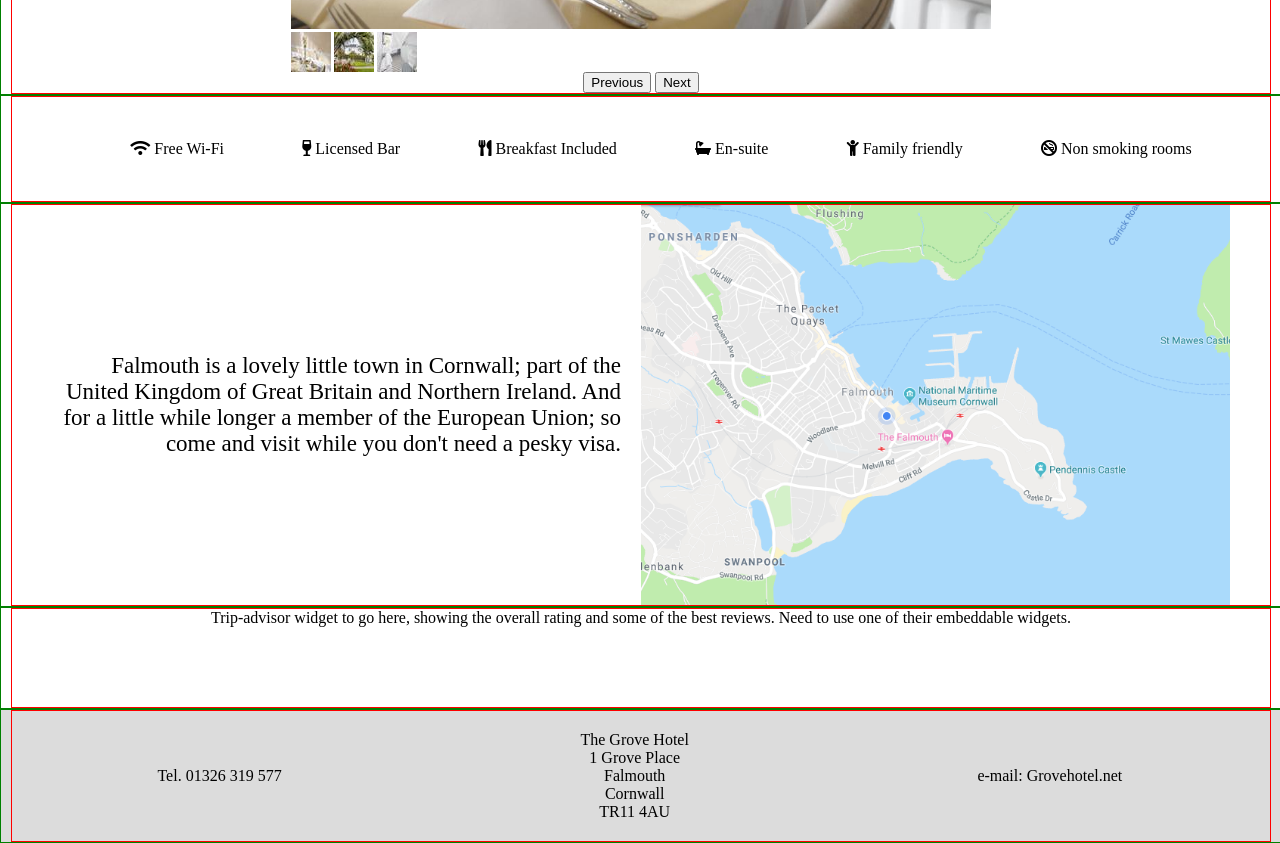
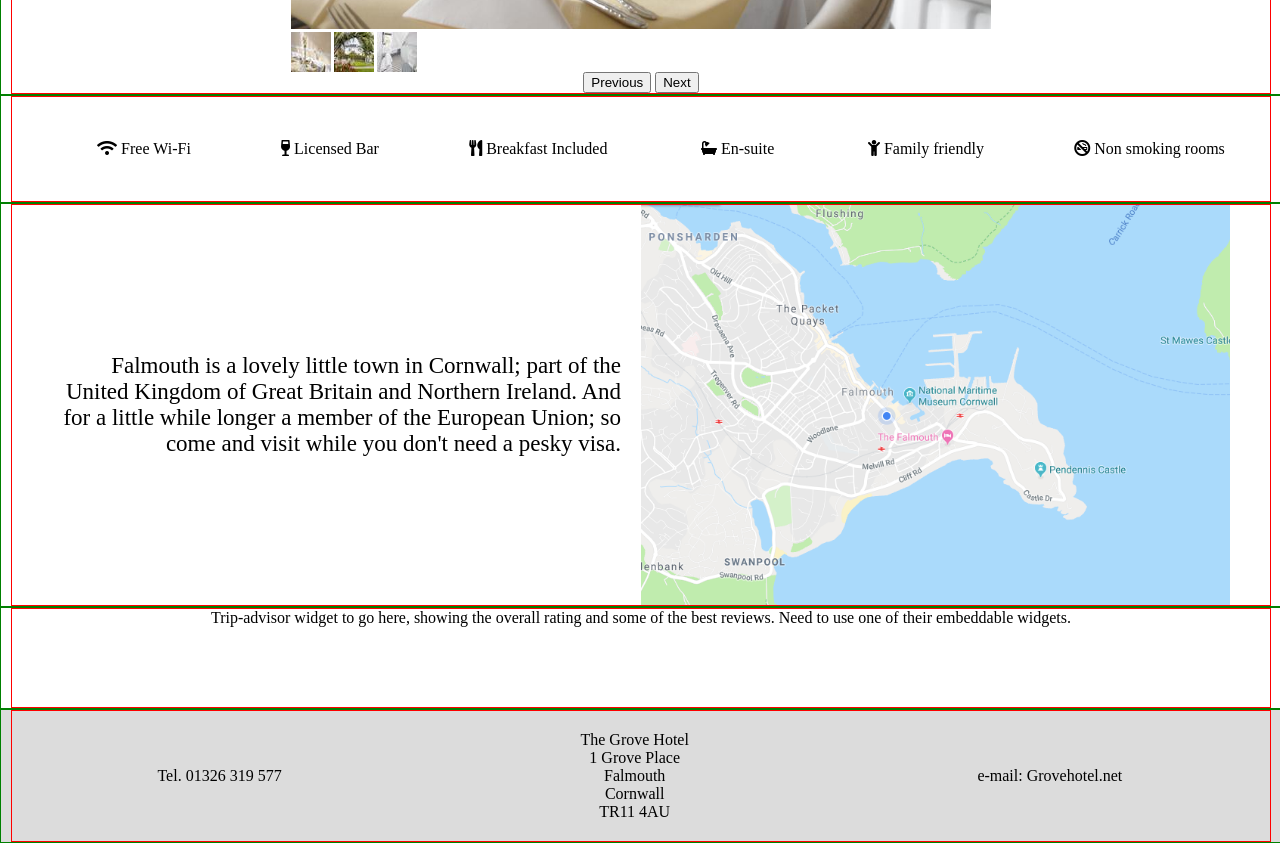
Before and after one commit to huwfernie/theGrove, a website: page index.html in a window 1280 px wide. Shown: the part 1220-2063 px from the top of the page. Drawn offline with Linux system fonts and the light colour scheme.

Commit message:
facilities layout

```diff
--- a/src/css/_facilities.scss
+++ b/src/css/_facilities.scss
@@ -6,13 +6,15 @@
 
   ul {
     display: flex;
-    justify-content: space-evenly;
+    flex-wrap: wrap;
+    justify-content: space-around;
     align-items: center;
 
     li {
       display: inline-block;
       line-height: 2em;
-      min-width: 40px;
+      min-width: 80px;
+      padding: 0 20px;
     }
   }
 }
```
Also changed, not shown: public/css/style.css.
